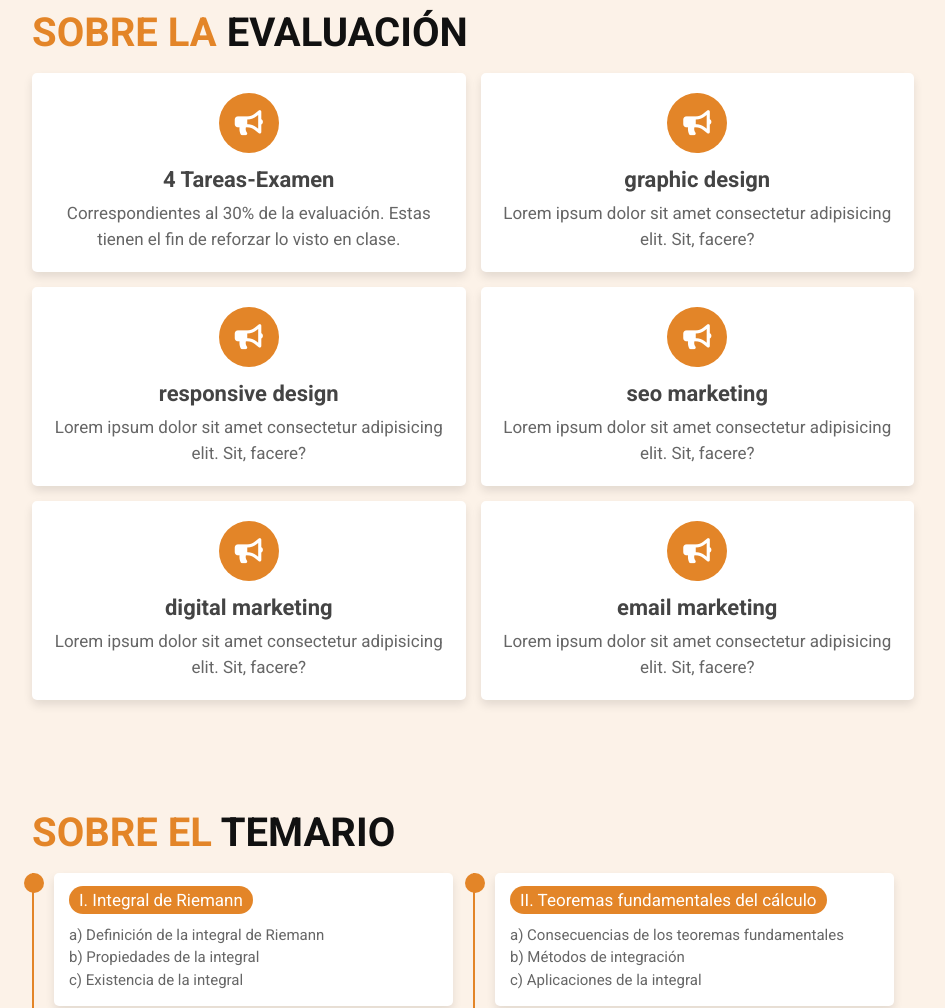
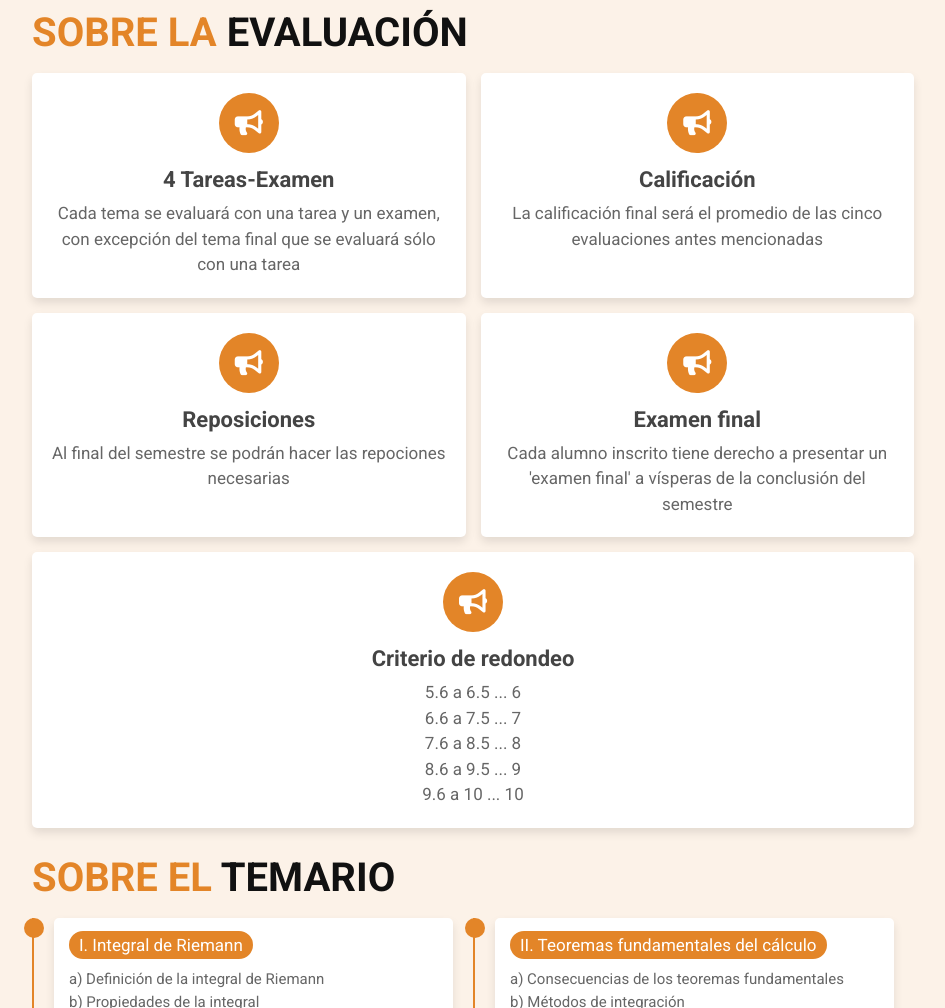
Before and after one commit to Nathasma/24602, a plain HTML site: page index.html in a window 1280 px wide. Shown: the part 1607-2615 px from the top of the page, without its empty margins (317-1262 px from the left). Drawn offline with Linux system fonts and the light colour scheme.

Commit message:
Update index.html

```diff
--- a/index.html
+++ b/index.html
@@ -164,37 +164,41 @@
         <div class="box">
             <i class="fas fa-bullhorn"></i>
             <h3>4 Tareas-Examen</h3>
-            <p>Correspondientes al 30% de la evaluación. Estas tienen el fin de reforzar lo visto en clase.</p>
+            <p>Cada tema se evaluará con una tarea y un examen, con excepción del tema final que se evaluará sólo con una tarea</p>
         </div>
 
         <div class="box">
             <i class="fas fa-bullhorn"></i>
-            <h3>graphic design</h3>
-            <p>Lorem ipsum dolor sit amet consectetur adipisicing elit. Sit, facere?</p>
+            <h3>Calificación</h3>
+            <p>La calificación final será el promedio de las cinco evaluaciones antes mencionadas</p>
         </div>
 
         <div class="box">
             <i class="fas fa-bullhorn"></i>
-            <h3>responsive design</h3>
-            <p>Lorem ipsum dolor sit amet consectetur adipisicing elit. Sit, facere?</p>
+            <h3>Reposiciones</h3>
+            <p>Al final del semestre se podrán hacer las repociones necesarias</p>
         </div>
 
         <div class="box">
             <i class="fas fa-bullhorn"></i>
-            <h3>seo marketing</h3>
-            <p>Lorem ipsum dolor sit amet consectetur adipisicing elit. Sit, facere?</p>
+            <h3>Examen final</h3>
+            <p>Cada alumno inscrito tiene derecho a presentar un 'examen final' a vísperas de la conclusión del semestre</p>
         </div>
 
         <div class="box">
             <i class="fas fa-bullhorn"></i>
-            <h3>digital marketing</h3>
-            <p>Lorem ipsum dolor sit amet consectetur adipisicing elit. Sit, facere?</p>
-        </div>
-
-        <div class="box">
-            <i class="fas fa-bullhorn"></i>
-            <h3>email marketing</h3>
-            <p>Lorem ipsum dolor sit amet consectetur adipisicing elit. Sit, facere?</p>
+            <h3>Criterio de redondeo</h3>
+            <p>
+                5.6 a 6.5 ... 6
+                <br />
+                6.6 a 7.5 ... 7
+                <br />
+                7.6 a 8.5 ... 8
+                <br />
+                8.6 a 9.5 ... 9
+                <br />
+                9.6 a 10 ... 10
+            </p>
         </div>
 
     </div>
```
